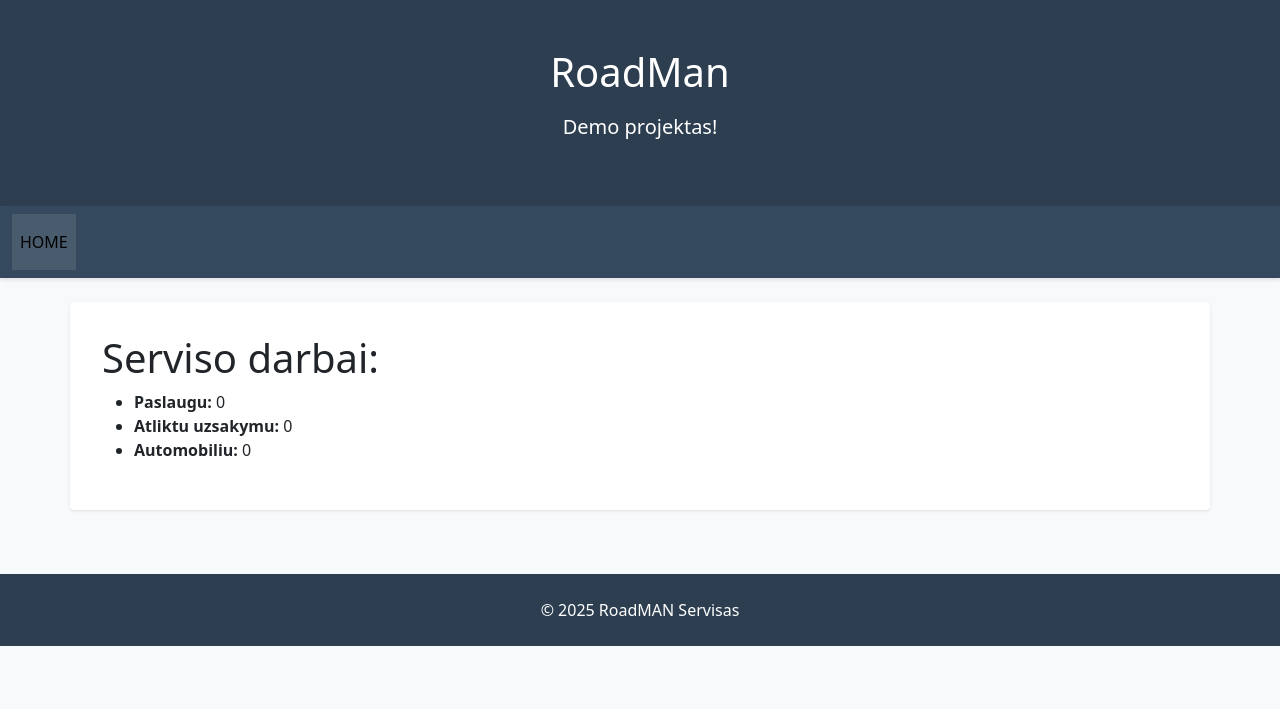
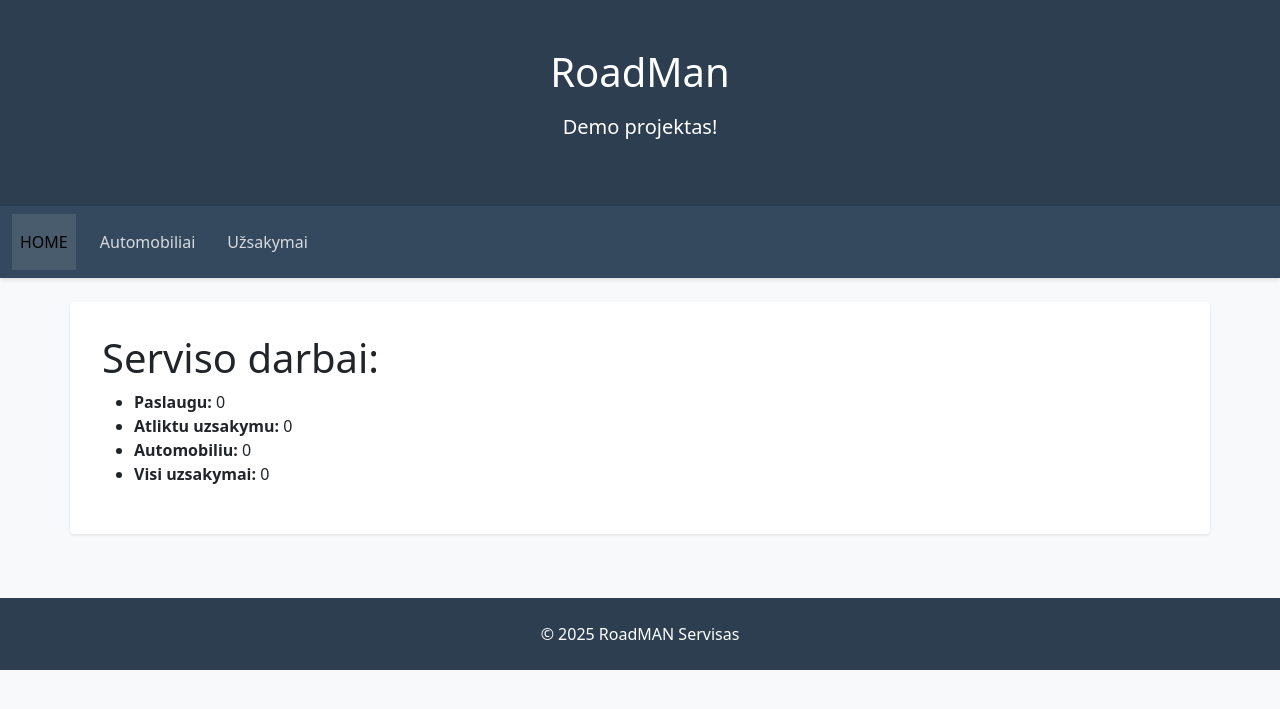
Before and after one commit to mantas-an/servisas20250612, a Django app: page /autoservisas/ in a window 1280 px wide. Shown: the top 709 px of the page. Run offline with Django 5.2, Linux system fonts and the light colour scheme; data that the repository does not hold is empty.

Commit message:
pilnai baigta 3 paskaita

```diff
--- a/mysite/autoservisas/templates/autoservisas/base.html
+++ b/mysite/autoservisas/templates/autoservisas/base.html
@@ -18,9 +18,15 @@
 
 <nav class="navbar navbar-expand-md site-nav">
     <div class="container-fluid">
-        <ul class="navbar-nav">
+        <ul class="navbar-nav d-flex flex-row">
+            <li class="nav-item me-3">
+                <a class="nav-link active" href="{% url 'index' %}">HOME</a>
+            </li>
+            <li class="nav-item me-3">
+                <a class="nav-link" href="{% url 'automobiliai' %}">Automobiliai</a>
+            </li>
             <li class="nav-item">
-                <a class="nav-link active" href="{% url 'index' %}">HOME</a>
+                <a class="nav-link" href="{% url 'uzsakymai' %}">Užsakymai</a>
             </li>
         </ul>
     </div>
--- a/mysite/autoservisas/templates/autoservisas/index.html
+++ b/mysite/autoservisas/templates/autoservisas/index.html
@@ -8,6 +8,7 @@
     <li><strong>Paslaugu:</strong> {{ paslaugu_kiekis }}</li>
     <li><strong>Atliktu uzsakymu:</strong> {{ atliktu_uzsakymu }}</li>
     <li><strong>Automobiliu:</strong> {{ automobiliu_kiekis }}</li>
+    <li><strong>Visi uzsakymai:</strong> {{ uzsakymai }}</li>
 
   </ul>
 {% endblock %}
--- a/mysite/autoservisas/urls.py
+++ b/mysite/autoservisas/urls.py
@@ -4,4 +4,8 @@ from . import views
 
 urlpatterns = [
     path('', views.index, name='index'),
+    path('automobiliai/', views.automobiliai, name='automobiliai'),
+    path('automobiliai/<int:automobilio_id>', views.automobilis, name='automobilis'),
+    path('uzsakymai/', views.UzsakymaiListView.as_view(), name='uzsakymai'),
+    path('uzsakymai/<int:pk>', views.UzsakymasDetailView.as_view(), name='uzsakymas'),
 ]
--- a/mysite/autoservisas/views.py
+++ b/mysite/autoservisas/views.py
@@ -1,17 +1,50 @@
 from django.shortcuts import render
 from django.http import HttpResponse
 from .models import Paslauga, Uzsakymas, UzsakymoEilute, Automobilis, AutomobilioModelis
+from django.views import generic
 
 def index(request):
     paslaugu_kiekis = Paslauga.objects.all().count()
     atliktu_uzsakymu = Uzsakymas.objects.filter(status__exact = 'a').count()
     automobiliu_kiekis = Automobilis.objects.all().count()
+    uzsakymai = Uzsakymas.objects.all().count()
 
     context = {
         'paslaugu_kiekis': paslaugu_kiekis,
         'atliktu_uzsakymu': atliktu_uzsakymu,
         'automobiliu_kiekis': automobiliu_kiekis,
+        'uzsakymai': uzsakymai,
 
     }
 
     return render(request, template_name='autoservisas/index.html', context=context)
+
+
+def automobiliai(request):
+
+    automobiliai = Automobilis.objects.all()
+    context = {
+        'automobiliai': automobiliai,
+    }
+    # print(automobiliai)
+
+    return render(request, template_name='autoservisas/automobiliai.html', context = context)
+
+def automobilis(request, automobilio_id):
+    automobilis = Automobilis.objects.get(pk = automobilio_id)
+
+    context = {
+        'automobilis':automobilis
+    }
+
+    return render(request, template_name="autoservisas/automobilis.html", context = context)
+
+class UzsakymaiListView(generic.ListView):
+    model = Uzsakymas
+    template_name = "autoservisas/uzsakymai.html"
+    context_object_name = "uzsakymai"
+
+class UzsakymasDetailView(generic.DetailView):
+    model = Uzsakymas
+    template_name = "autoservisas/uzsakymas.html"
+    context_object_name = "uzsakymas"
--- a/mysite/mysite/urls.py
+++ b/mysite/mysite/urls.py
@@ -23,7 +23,7 @@ from django.views.generic import RedirectView
 urlpatterns = [
     path('autoservisas/', include('autoservisas.urls')),
     path('admin/', admin.site.urls),
-
     path('', RedirectView.as_view(url='autoservisas/', permanent=True)),
 
+
 ] +  static(settings.STATIC_URL, document_root=settings.STATIC_ROOT)
```
Also changed, not shown: mysite/autoservisas/templates/autoservisas/automobiliai.html (added, +9 -0 lines), mysite/autoservisas/templates/autoservisas/automobilis.html (added, +17 -0 lines), mysite/autoservisas/templates/autoservisas/uzsakymai.html (added, +18 -0 lines), mysite/autoservisas/templates/autoservisas/uzsakymas.html (added, +35 -0 lines).
